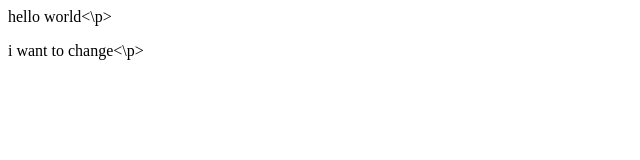
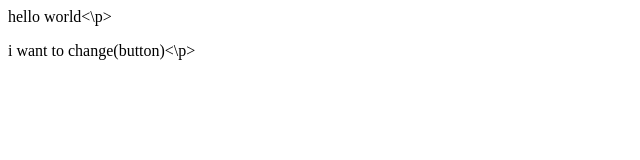
Before and after one commit to AnunayGupta7/demo_repo, a plain HTML site: page index.html in a window 1280 px wide. Shown: the full height of the page, 0-640 px from the left. Drawn offline with Linux system fonts and the light colour scheme.

Commit message:
add button

```diff
--- a/index.html
+++ b/index.html
@@ -1,2 +1,2 @@
 <p>hello world<\p>
-<p> i want to change<\p>
+<p> i want to change(button)<\p>
```
